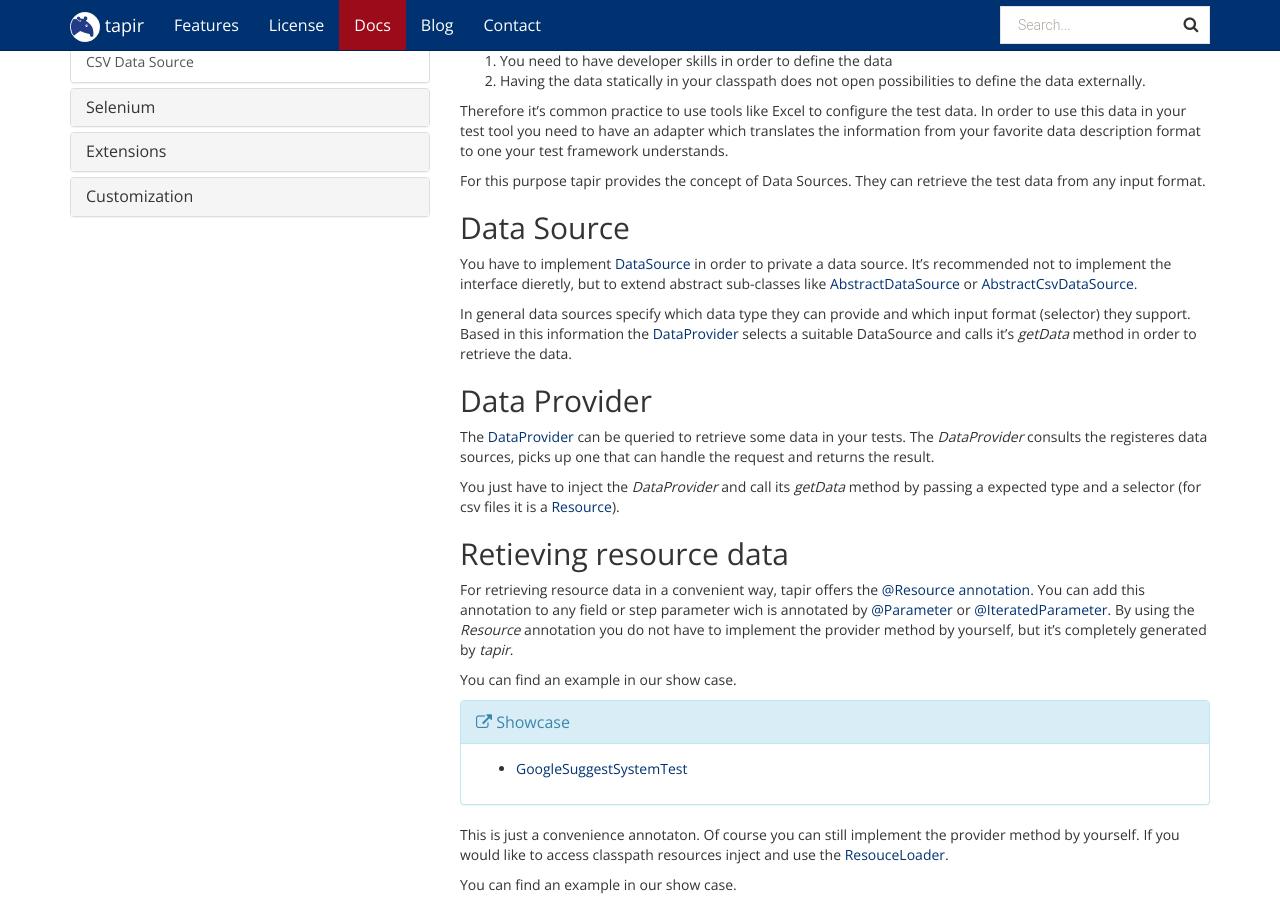
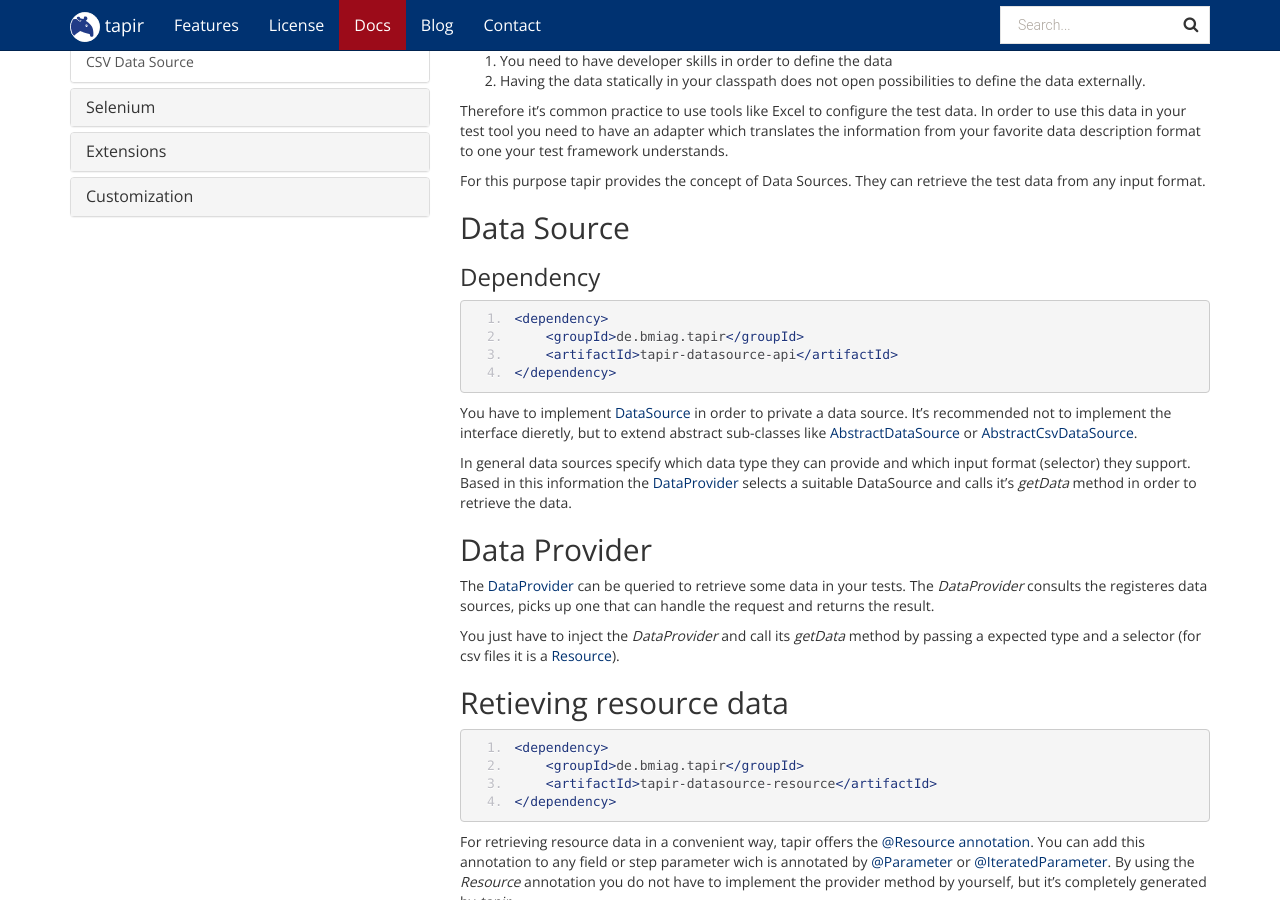
Before and after one commit to tapir-test/tapir-website, a Jekyll site: the page built from _docs/testdata/External_Data_Format.md, in a window 1280 px wide and 900 px high, scrolled down 239 px. Built offline with Jekyll 4.4.1, drawn with Linux system fonts in a browser that asks for light colours.

Commit message:
Maven dependencies added
Signed-off-by: Oliver Libutzki <oliver.libutzki@bmiag.de>

````diff
--- a/_docs/testdata/External_Data_Format.md
+++ b/_docs/testdata/External_Data_Format.md
@@ -18,6 +18,14 @@ Therefore it's common practice to use tools like Excel to configure the test dat
 For this purpose tapir provides the concept of Data Sources. They can retrieve the test data from any input format.
 
 ## Data Source
+### Dependency
+
+``` xml
+<dependency>
+    <groupId>de.bmiag.tapir</groupId>
+    <artifactId>tapir-datasource-api</artifactId>
+</dependency>
+```
 
 You have to implement [DataSource](https://www.javadoc.io/page/de.bmiag.tapir/tapir/latest/de/bmiag/tapir/datasource/api/DataSource.html) in order to private a data source. It's recommended not to implement the interface dieretly, but to extend abstract sub-classes like [AbstractDataSource](https://www.javadoc.io/page/de.bmiag.tapir/tapir/latest/de/bmiag/tapir/datasource/api/AbstractDataSource.html) or [AbstractCsvDataSource](https://www.javadoc.io/page/de/bmiag/tapir/datasource/csv/AbstractCsvDataSource.html).
 
@@ -29,6 +37,13 @@ The [DataProvider](https://www.javadoc.io/page/de.bmiag.tapir/tapir/latest/de/bm
 You just have to inject the *DataProvider* and call its *getData* method by passing a expected type and a selector (for csv files it is a [Resource](https://docs.spring.io/spring-framework/docs/current/javadoc-api/org/springframework/core/io/Resource.html)).
 
 ## Retieving resource data
+
+``` xml
+<dependency>
+    <groupId>de.bmiag.tapir</groupId>
+    <artifactId>tapir-datasource-resource</artifactId>
+</dependency>
+```
 For retrieving resource data in a convenient way, tapir offers the [@Resource annotation](https://www.javadoc.io/page/de.bmiag.tapir/tapir/latest/de\bmiag\tapir\datasource\resource\annotations\Resource.html). You can add this annotation to any field or step parameter wich is annotated by [@Parameter](https://www.javadoc.io/page/de.bmiag.tapir/tapir/latest/de/bmiag/tapir/execution/annotations/parameter/Parameter.html) or
 [@IteratedParameter](https://www.javadoc.io/page/de.bmiag.tapir/tapir/latest/de/bmiag/tapir/execution/annotations/parameter/IteratedParameter.html). By using the *Resource* annotation you do not have to implement the provider method by yourself, but it's completely generated by <i>tapir</i>.
 
````
